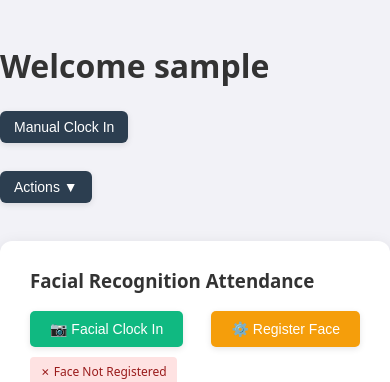
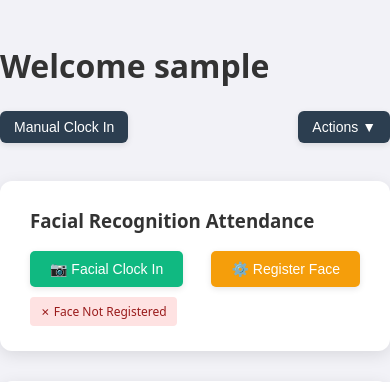
Before and after one commit to Kingsmichaei/Workplace_Attendance, a Django app: page /dashboard/ in a window 390 px wide. Shown: the top 382 px of the page. Run offline with Django 5.2, Linux system fonts and the light colour scheme; the visitor is signed in with stand-in values (Sample User, id 1); data comes from the database, SQL or seed files in the repository; data that the repository does not hold is empty.

Commit message:
Update dashboard.css

```diff
--- a/attendance/static/attendance/dashboard.css
+++ b/attendance/static/attendance/dashboard.css
@@ -121,10 +121,6 @@ h1 {
 
 /* Make actions wrap nicely on small screens */
 @media (max-width: 720px) {
-    .top-actions {
-        flex-direction: column;
-        align-items: stretch;
-    }
     .top-actions .action-right {
         justify-content: flex-start;
         flex-wrap: wrap;
```
